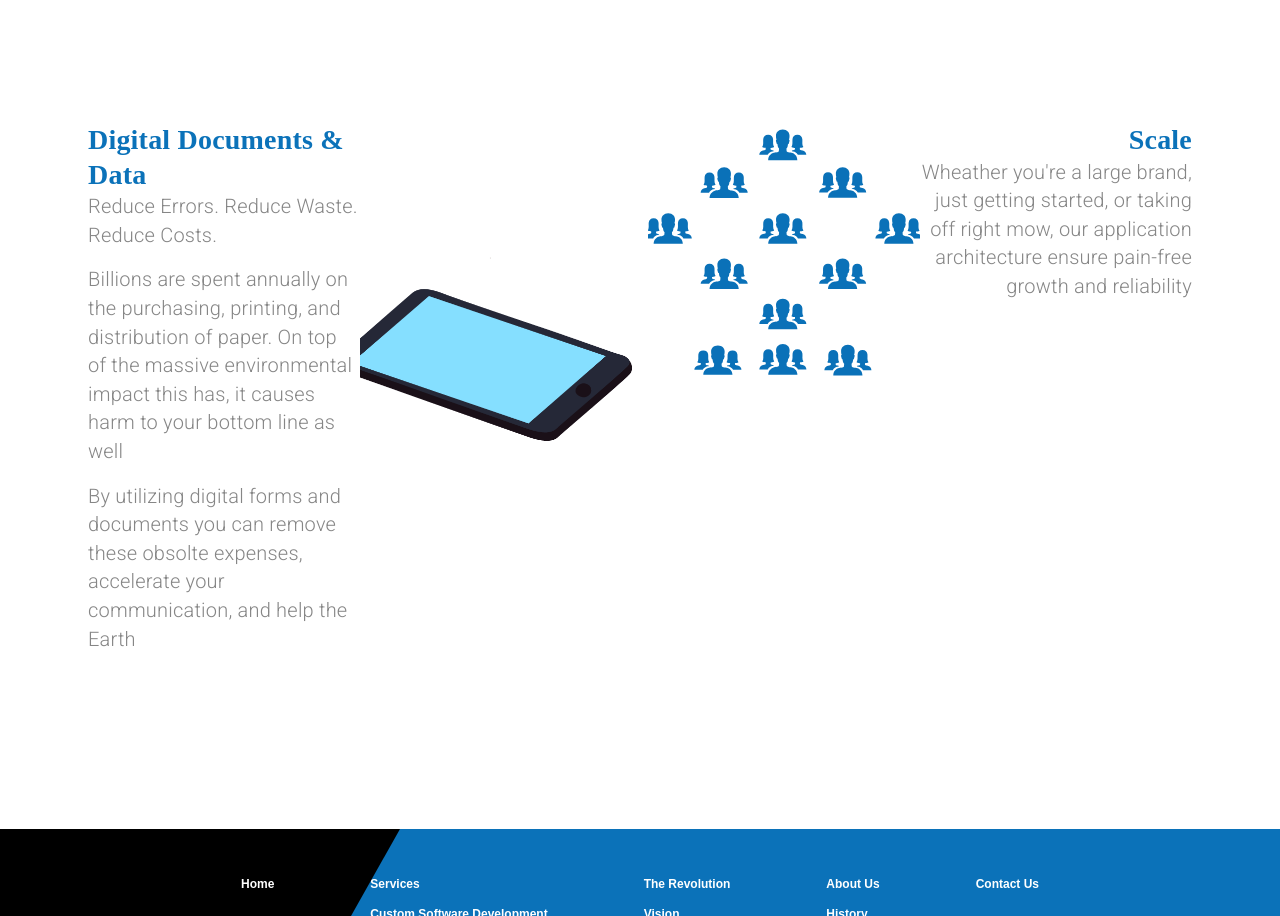
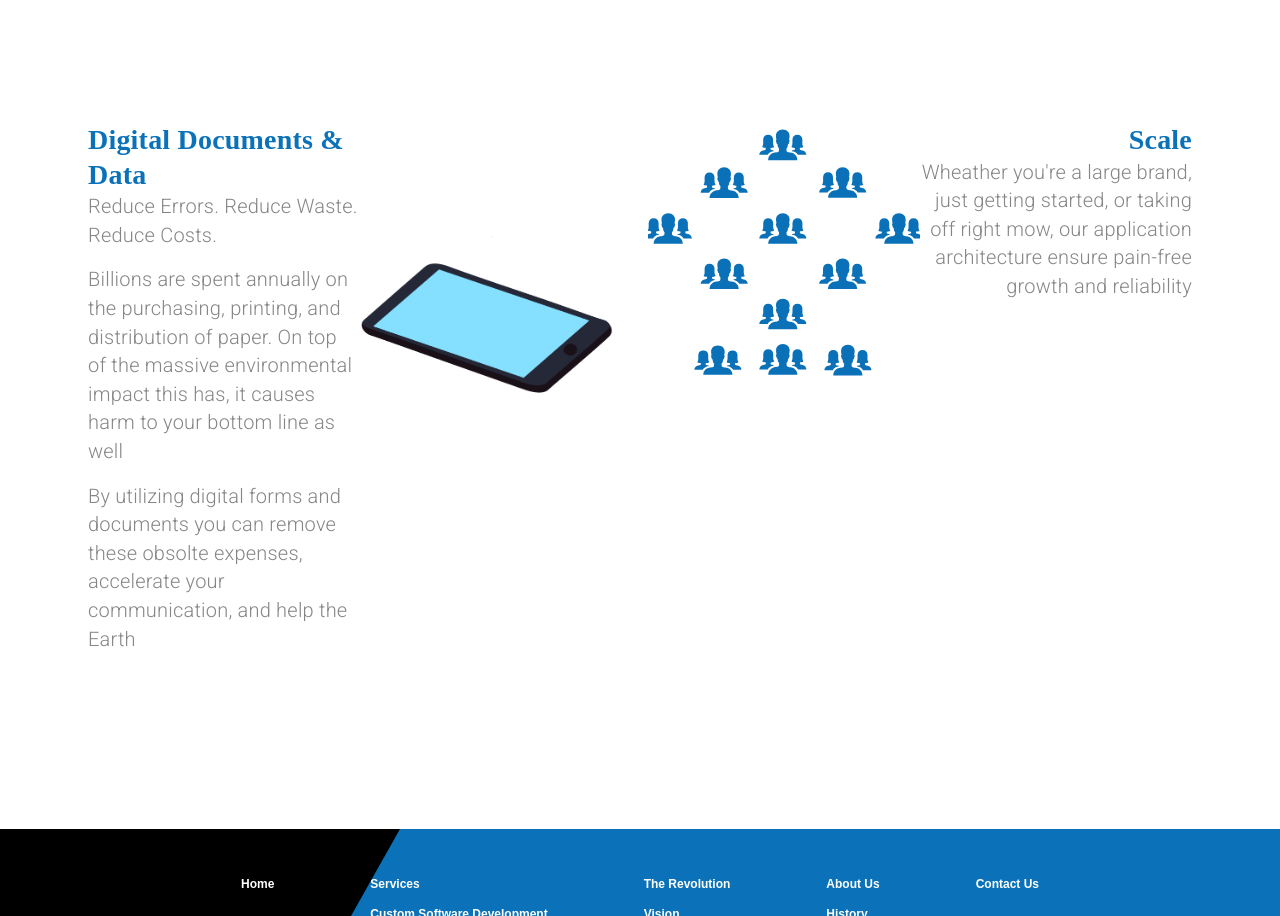
Before and after one commit to arunsinghsnd/NativeCodeLab, a React (Create React App) app: page /customsoftware in a window 1280 px wide. Shown: the part 1140-2056 px from the top of the page. Built offline with nearby package versions, Linux system fonts and the light colour scheme.

Commit message:
fixed the alignment issue in customsoftware developemnt pages

```diff
--- a/src/components/CustomSoftware.js
+++ b/src/components/CustomSoftware.js
@@ -202,7 +202,7 @@ const CustomSoftware = props => {
           <Grid item md>
             <Lottie
               options={documentsOptions}
-              style={{ maxHeight: 325, maxWidth: 275, minHeight: 250 }}
+              style={{ maxHeight: 275, maxWidth: 275, minHeight: 250 }}
             />
           </Grid>
         </Grid>
```
